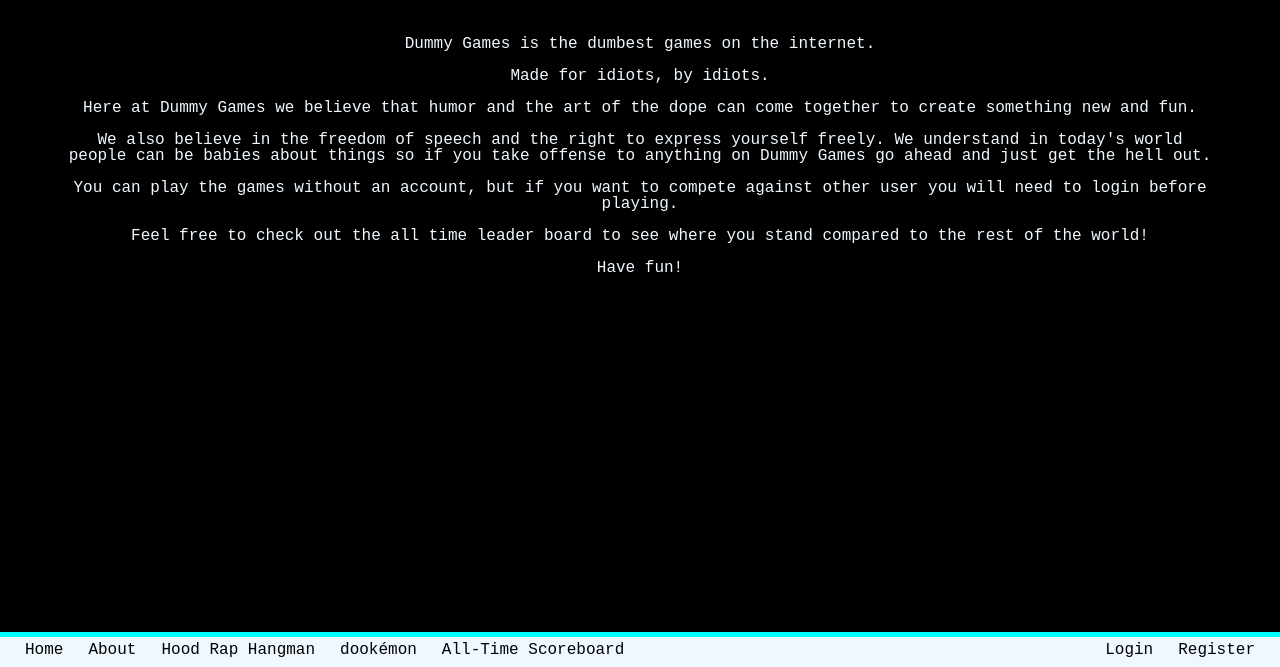
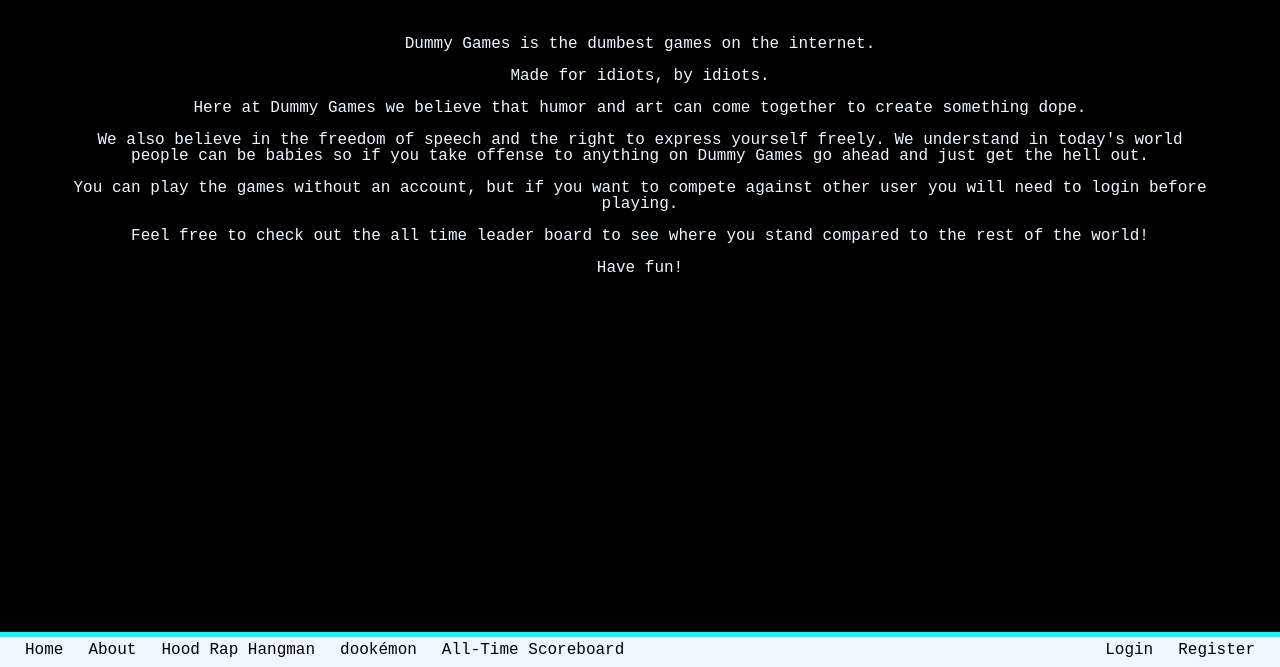
Before and after one commit to DeltaRider/Project-2, a website: page dummygames/public/assets/html/about.html in a window 1280 px wide. Shown: the part 133-800 px from the top of the page. Drawn offline with nearby package versions, Linux system fonts and the light colour scheme; no server answers; files whose address does not match are found by name.

Commit message:
about updated

```diff
--- a/dummygames/public/assets/html/about.html
+++ b/dummygames/public/assets/html/about.html
@@ -18,8 +18,8 @@
         <div class="main-text">
             <p>Dummy Games is the dumbest games on the internet.</p><br>
             <p>Made for idiots, by idiots.</p><br>
-            <p>Here at Dummy Games we believe that humor and the art of the dope can come together to create something new and fun.</p><br>
-            <p>We also believe in the freedom of speech and the right to express yourself freely.  We understand in today's world people can be babies about things so if you take offense to anything on Dummy Games go ahead and just get the hell out.</p><br>
+            <p>Here at Dummy Games we believe that humor and art can come together to create something dope.</p><br>
+            <p>We also believe in the freedom of speech and the right to express yourself freely.  We understand in today's world people can be babies so if you take offense to anything on Dummy Games go ahead and just get the hell out.</p><br>
             <p>You can play the games without an account, but if you want to compete against other user you will need to login before playing.</p><br>
             <p>Feel free to check out the all time leader board to see where you stand compared to the rest of the world!</p><br>
             <p>Have fun!</p>
```
